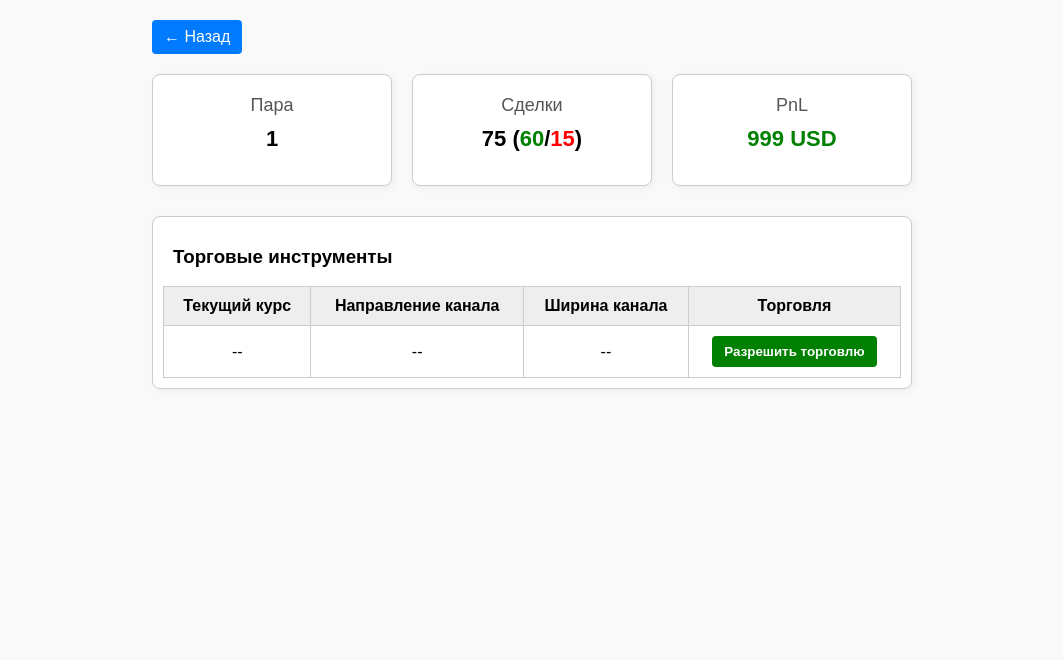
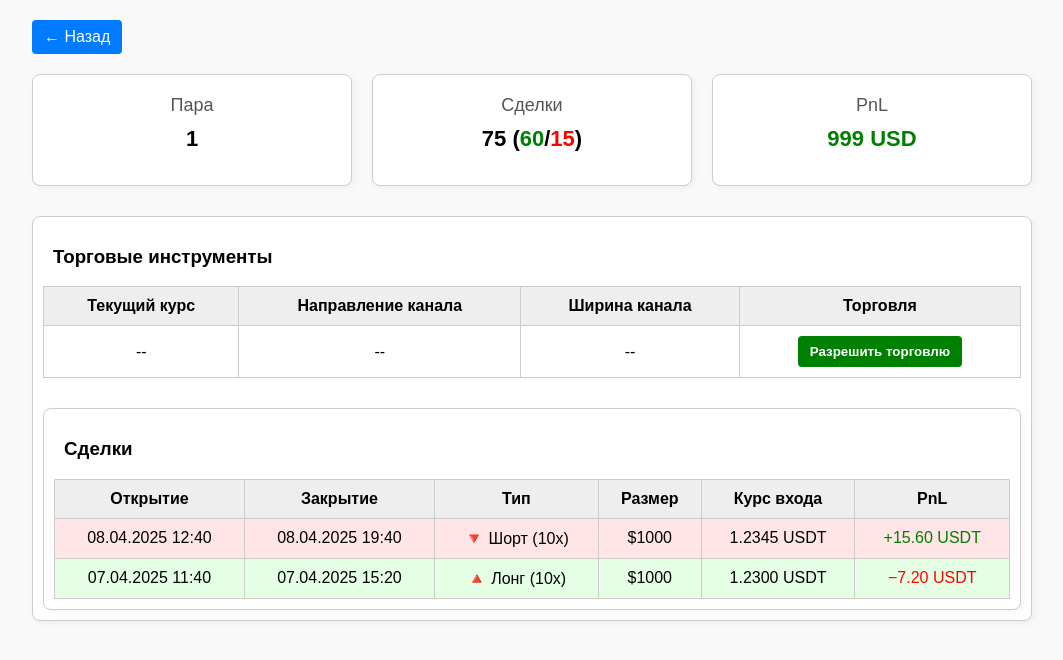
Before and after one commit to wingsofphoenix2013/trade-symbols-manager-unified-final, a Flask app: page /ticker/1 in a window 1280 px wide. Shown: the top 660 px of the page, without its empty margins (108-1171 px from the left). Run offline with Flask 3, Linux system fonts and the light colour scheme; data that the repository does not hold is empty.

Commit message:
Расширена ширина всей конструкции до 1000px

```diff
--- a/templates/ticker.html
+++ b/templates/ticker.html
@@ -14,7 +14,7 @@
     }
     .main-block {
       width: 100%;
-      max-width: 760px;
+      max-width: 1000px;
     }
     .btn {
       display: inline-block;
@@ -122,6 +122,39 @@
         </tr>
       </tbody>
     </table>
+
+  <div class="tools-box" style="margin-top: 30px;">
+    <h3 style="margin-left: 10px;">Сделки</h3>
+    <table>
+      <thead>
+        <tr>
+          <th>Открытие</th>
+          <th>Закрытие</th>
+          <th>Тип</th>
+          <th>Размер</th>
+          <th>Курс входа</th>
+          <th>PnL</th>
+        </tr>
+      </thead>
+      <tbody>
+        <tr style="background: #ffe5e5;">
+          <td>08.04.2025 12:40</td>
+          <td>08.04.2025 19:40</td>
+          <td>🔻 Шорт (10x)</td>
+          <td>$1000</td>
+          <td>1.2345 USDT</td>
+          <td class="green">+15.60 USDT</td>
+        </tr>
+        <tr style="background: #e5ffe5;">
+          <td>07.04.2025 11:40</td>
+          <td>07.04.2025 15:20</td>
+          <td>🔺 Лонг (10x)</td>
+          <td>$1000</td>
+          <td>1.2300 USDT</td>
+          <td class="red">−7.20 USDT</td>
+        </tr>
+      </tbody>
+    </table>
   </div>
 </div>
 
```
